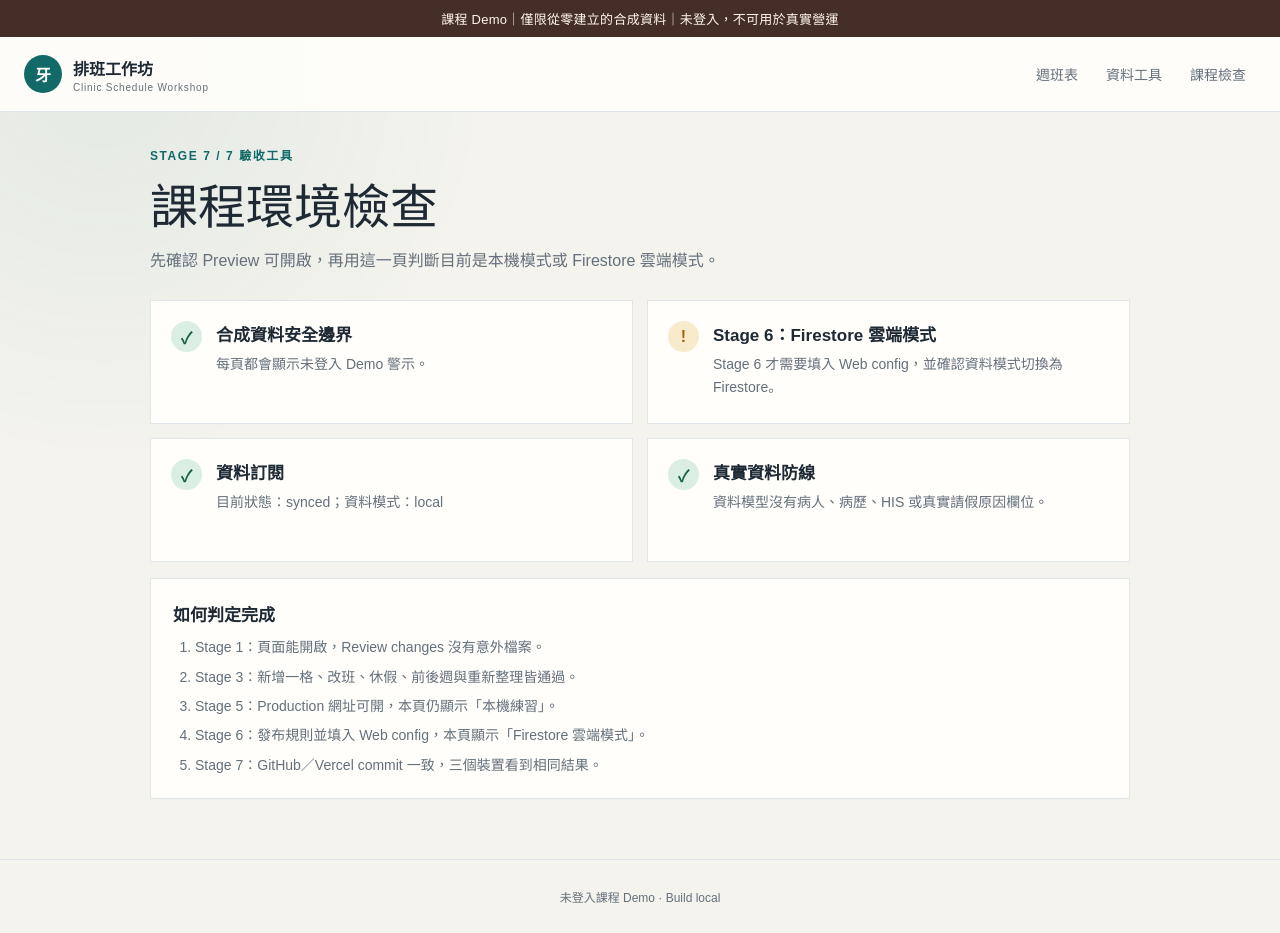
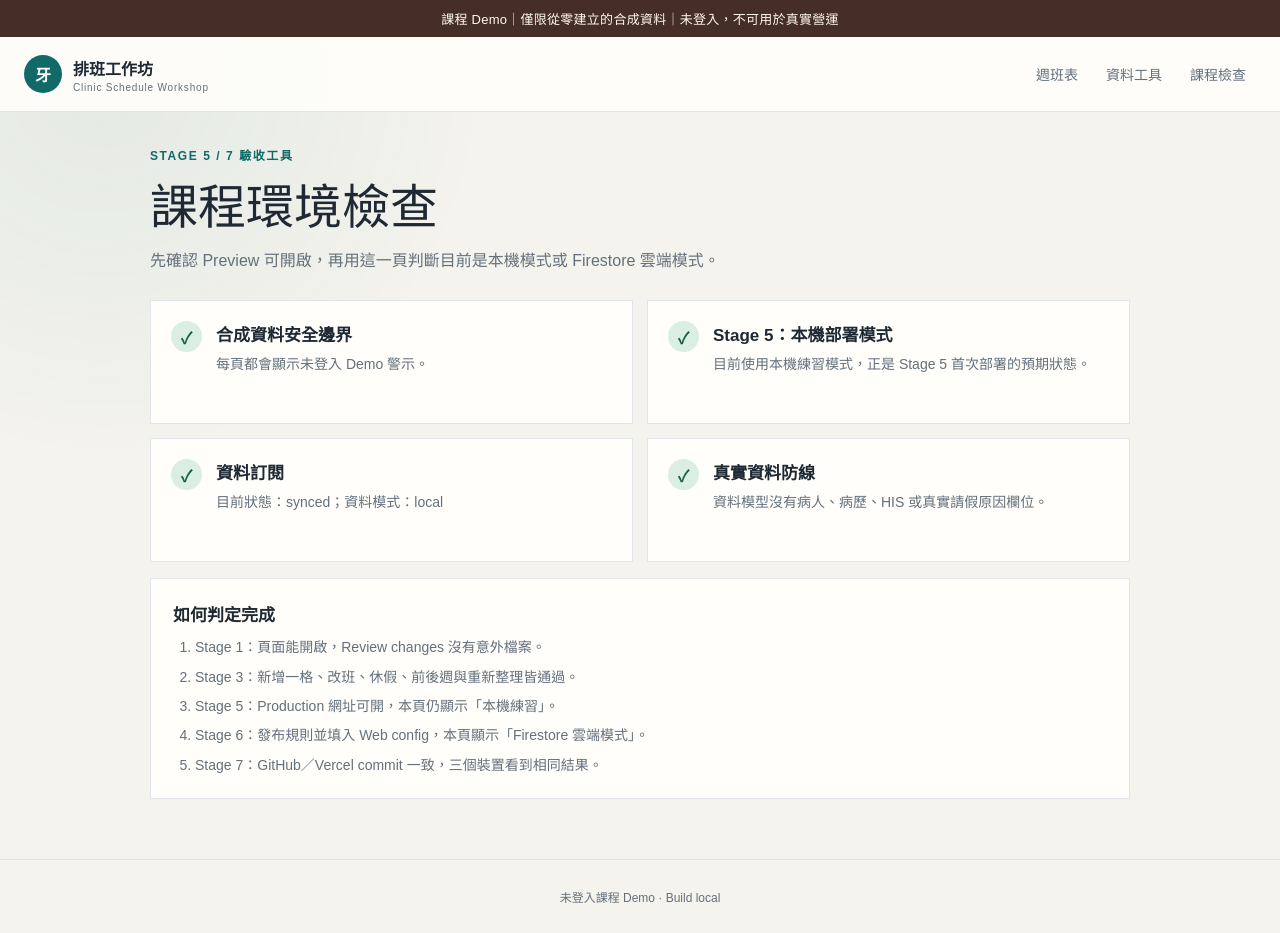
Before and after one commit to dentallio/wca-ai-clinic-schedule-workshop, a Next.js app: page /course-check in a window 1280 px wide. Built offline with nearby package versions, Linux system fonts and the light colour scheme.

Commit message:
chore: mark Vercel local-mode checkpoint

```diff
--- a/src/course/workshop-stage.ts
+++ b/src/course/workshop-stage.ts
@@ -5,4 +5,4 @@
  * Stage 6：設定 Firestore 並確認雲端模式。
  * Stage 7：完成 Production 與三裝置同步驗收。
  */
-export const CURRENT_WORKSHOP_STAGE = 7 as 1 | 2 | 3 | 4 | 5 | 6 | 7;
+export const CURRENT_WORKSHOP_STAGE = 5 as 1 | 2 | 3 | 4 | 5 | 6 | 7;
```
